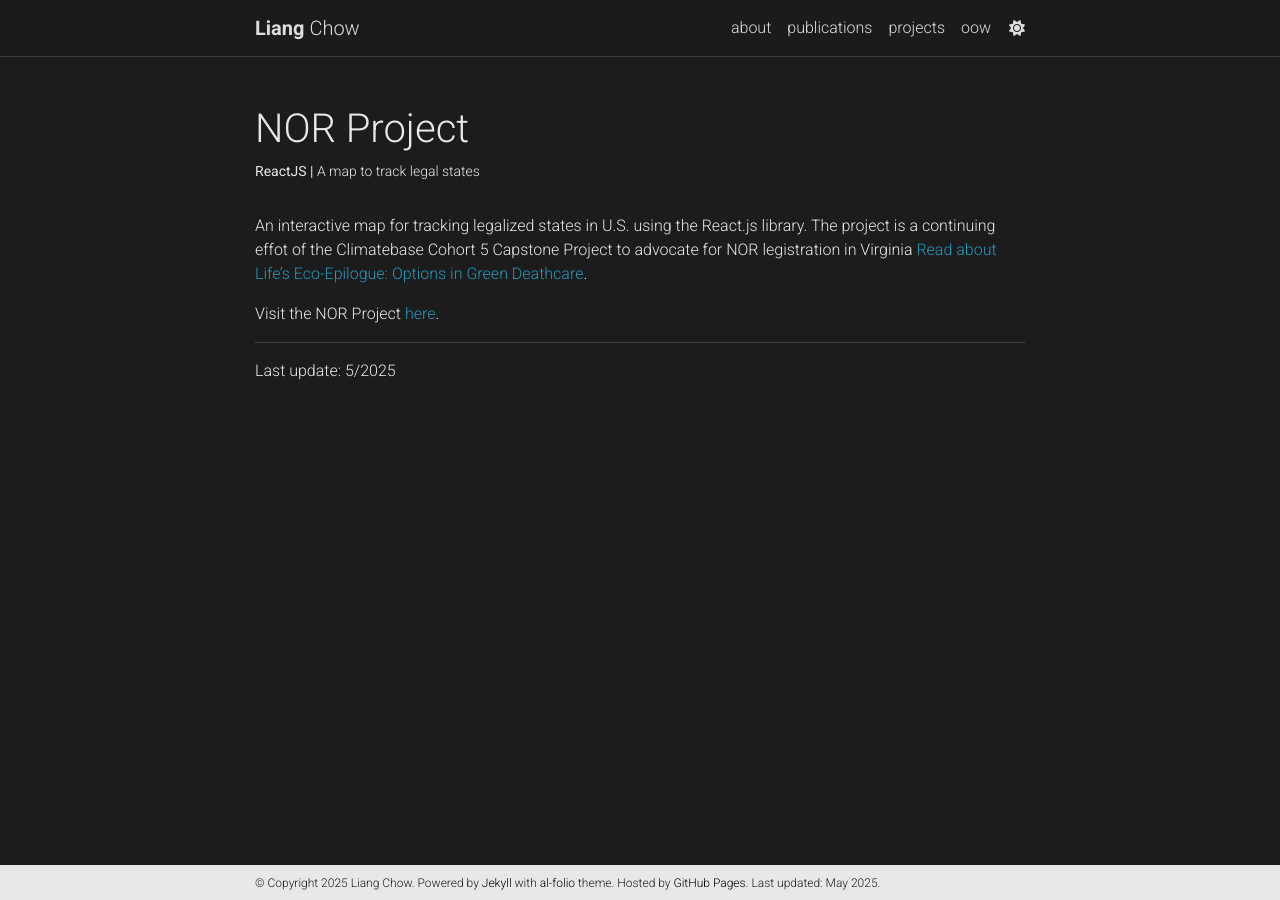
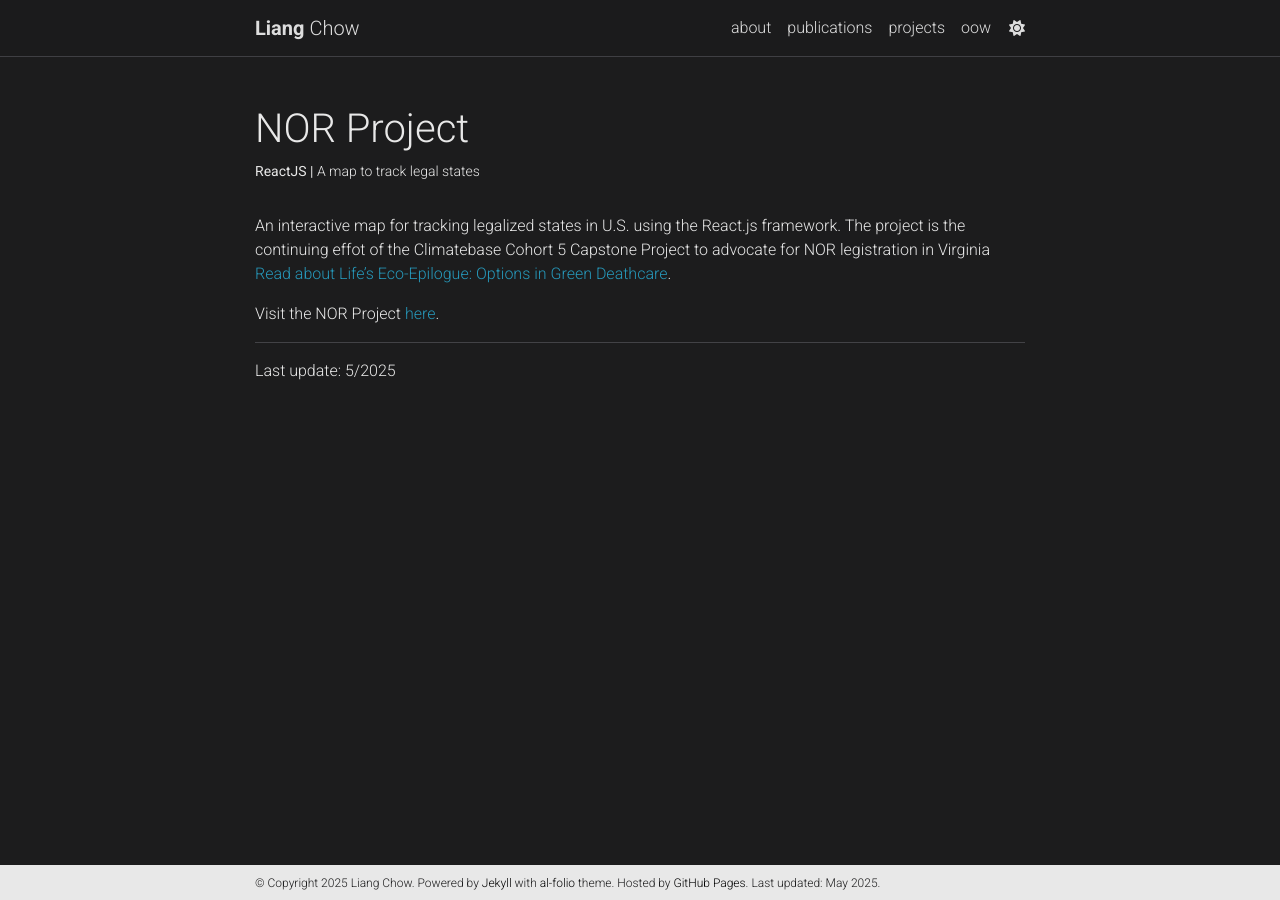
Before and after one commit to liangchow/liangchow.github.io, a Jekyll site: the page built from _projects/6_project.md, in a window 1280 px wide. Built offline with Jekyll 4.4.1, drawn with Linux system fonts in a browser that asks for light colours; comment, search, counter and statistics services are not loaded; a style sheet for code colours, icons or effects is not loaded.

Commit message:
Update 6_project.md

```diff
--- a/_projects/6_project.md
+++ b/_projects/6_project.md
@@ -8,7 +8,7 @@
 related_publications:
 ---
 
-An interactive map for tracking legalized states in U.S. using the React.js library. The project is a continuing effot of the Climatebase Cohort 5 Capstone Project to advocate for NOR legistration in Virginia [Read about Life’s Eco-Epilogue: Options in Green Deathcare](https://www.linkedin.com/pulse/lifes-eco-epilogue-options-green-deathcare-dayna-sowd-pyoie).
+An interactive map for tracking legalized states in U.S. using the React.js framework. The project is the continuing effot of the Climatebase Cohort 5 Capstone Project to advocate for NOR legistration in Virginia [Read about Life’s Eco-Epilogue: Options in Green Deathcare](https://www.linkedin.com/pulse/lifes-eco-epilogue-options-green-deathcare-dayna-sowd-pyoie).
 
 Visit the NOR Project [here](https://reactjs-nor-map.netlify.app/).
 
```
